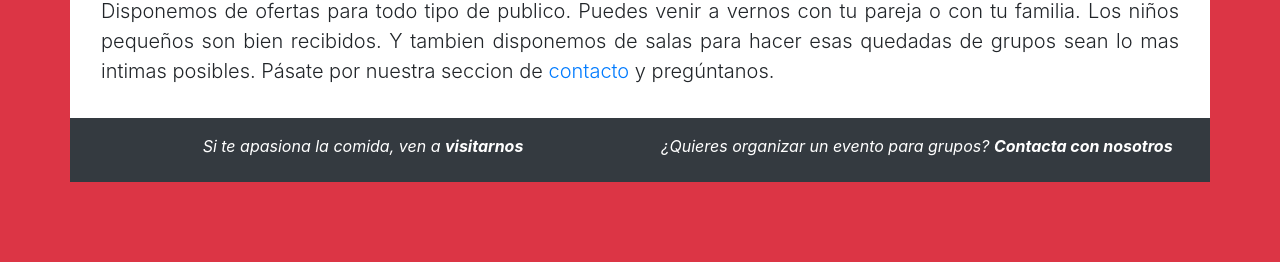
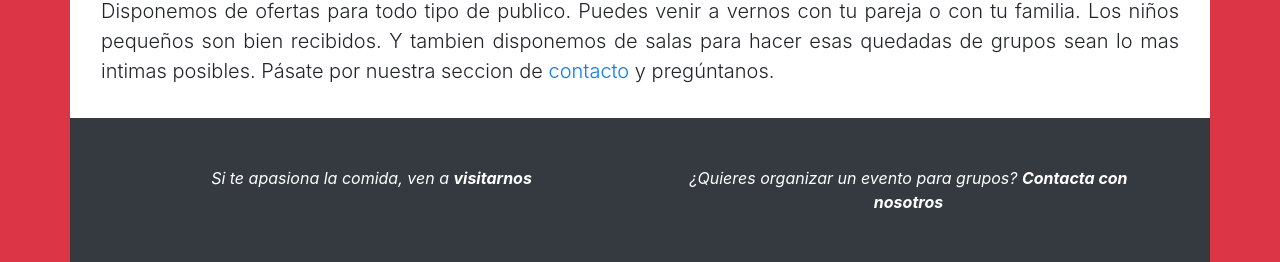
Before and after one commit to shadowfgx/webDev-Bootstrap, a plain HTML site: page index.html in a window 1280 px wide. Shown: the part 766-1028 px from the top of the page. Before the commit the page ends 948 px from the top, so only its background shows below. Drawn offline with nearby package versions, Linux system fonts and the light colour scheme.

Commit message:
modificacion del footer

```diff
--- a/index.html
+++ b/index.html
@@ -83,11 +83,8 @@
                 <!--/Content-->
 
                 <!--Footer-->
-                <footer class="page-footer bg-dark text-white p-3 mb-0">
-                    <div class="container-fluid text-center pb-2">
-                        <!--Grid row-->
-                        <div class="row">
-                            <!--Grid Column-->
+                <div class="container-fluid page-footer bg-dark text-white p-5 m-0">
+                    <div class="row text-center">
                         <div class="col-md-6">
                             <em>Si te apasiona la comida, ven a <a class="text-white " href="localizacion.html"><strong> visitarnos</strong></a></em>
                         </div>
@@ -96,7 +93,6 @@
                         </div>
                     </div>
                 </div>
-                </footer>
                 <!--/Footer-->
             </div>
         </div>
```
Lines whose indentation alone changed are shown as unchanged.
